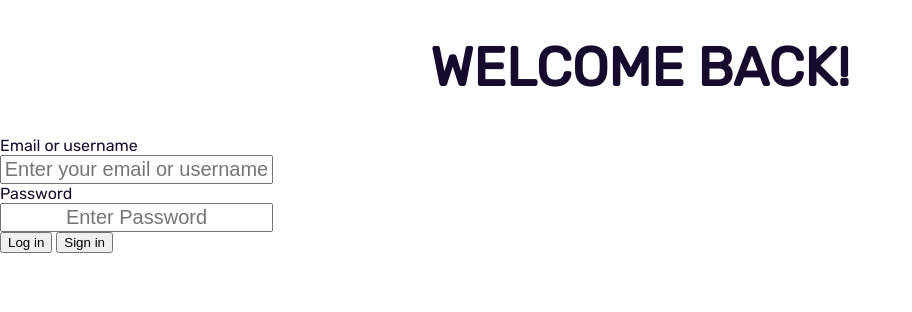
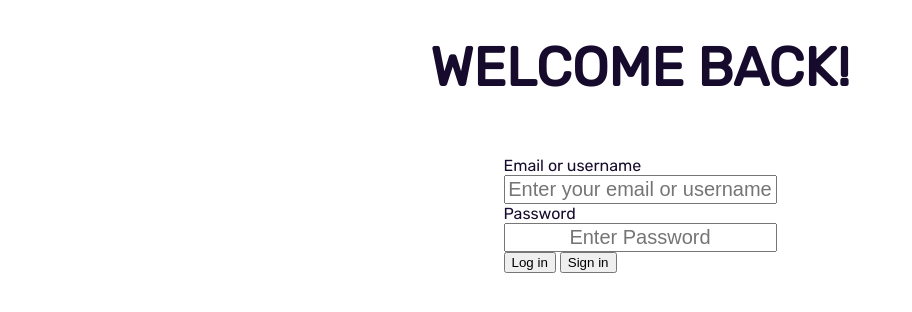
Before and after one commit to DhervasQ/gamesFront, a plain HTML site: page index.html in a window 1280 px wide. Shown: the whole page, without its empty margins (0-912 px from the left). Drawn offline with Linux system fonts and the light colour scheme.

Commit message:
incluyo estilos

```diff
--- a/games.js
+++ b/games.js
@@ -1,6 +1,6 @@
 const listaHtml$$ = document.querySelector("#games");
 let pagina = 1;
-let elementosPagina =25;
+let elementosPagina =16;
 let direccionBase = "http://localhost:5000/games";
 let token=undefined;
 
--- a/index.html
+++ b/index.html
@@ -18,7 +18,8 @@
       <div>
           <h1>Welcome back!</h1>
       </div>
-
+      <div class="login">
+        <div class="loginA">
           <div>
               <label for="email">Email or username</label>
           </div>
@@ -31,14 +32,16 @@
           <div>
             <input type="password" name="pass" id="pass" placeholder="Enter Password" minlength="11" required>
           </div>
+
           <div>
               <button type="button" class="style-button2" id="login">Log in</button>
               <button type="button" class="style-button2" id="signin">Sign in</button>
           </div>
+        </div>
+        </div>
       </div>
     <div id="divPage" class="hidden">
     <header>
-
       <div class="navbar__placeholder"></div>
       <nav class="navbar">
         <ul  class="navbar__index">
--- a/styles.css
+++ b/styles.css
@@ -1,4 +1,15 @@
 @import url("https://fonts.googleapis.com/css2?family=Montserrat:wght@200;300;400;500;600;800;900&display=swap");
+.login {
+  display: flex;
+  justify-content: center;
+}
+.loginA {
+  display: flex;
+  flex-direction: column;
+  align-content: center;
+  justify-content: space-between;
+  margin: 20px;
+}
 body {
   background-color: rgb(255, 255, 255);
   margin: 0;
```
